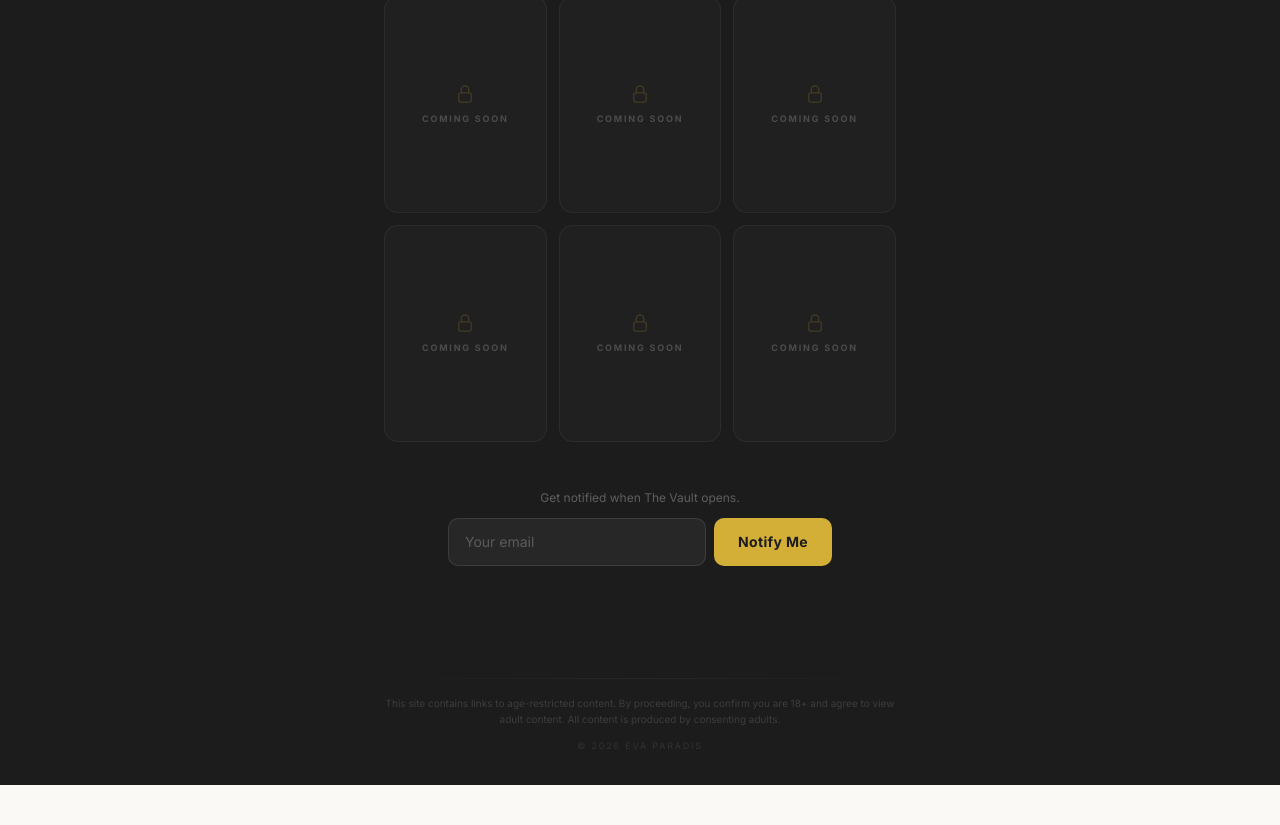
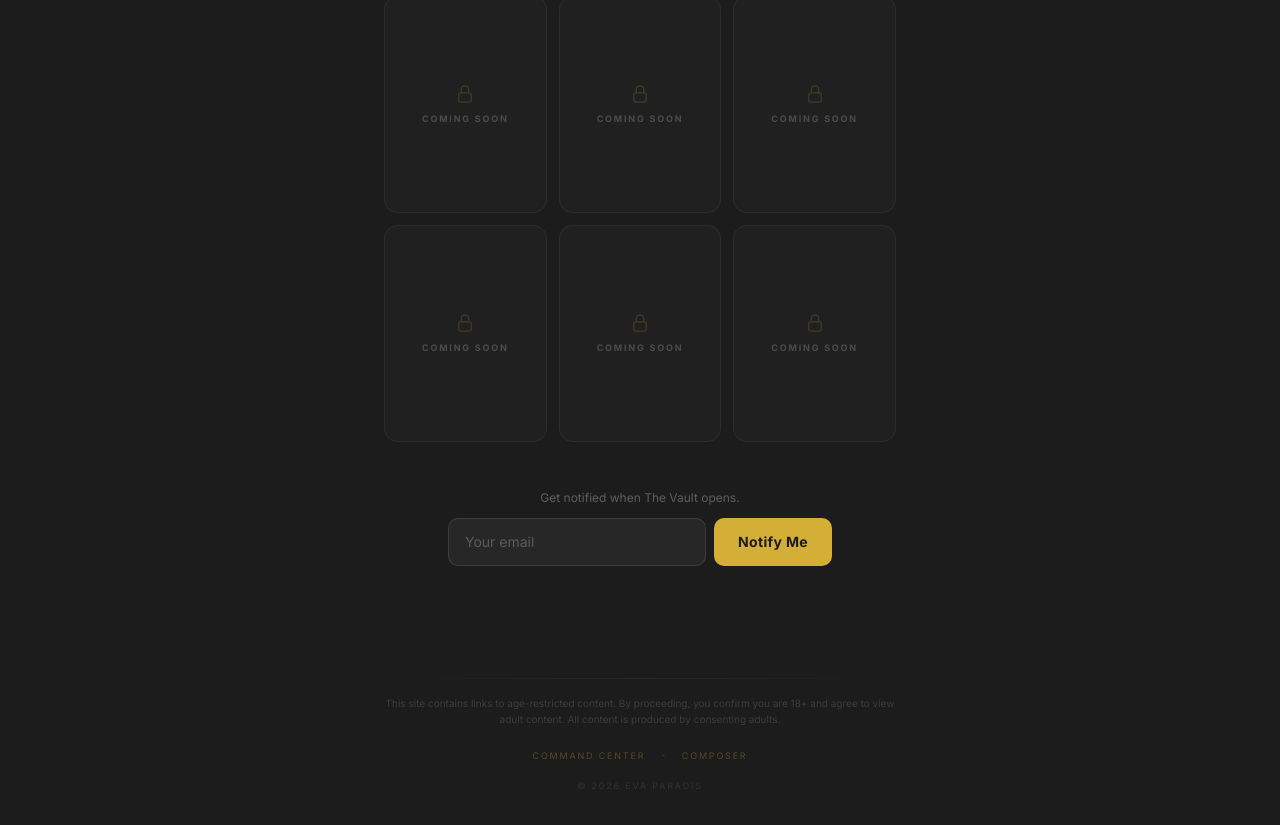
Before and after one commit to erikhinla/EVA-PARADIS, a Next.js app: page / in a window 1280 px wide. Shown: the part 1095-1920 px from the top of the page. Before the commit the page ends 1880 px from the top, so only its background shows below. Built offline with nearby package versions, Linux system fonts and the light colour scheme; no server answers; a web font is replaced by a local one.

Commit message:
Connect landing page + dashboard: cross-nav links

```diff
--- a/src/app/page.tsx
+++ b/src/app/page.tsx
@@ -1,7 +1,7 @@
-// Build: 2026-02-07T06:48:53.515764
 "use client";
 
 import { useEffect, useRef } from "react";
+import Link from "next/link";
 import { Analytics } from "@vercel/analytics/react";
 import { AnalyticsScripts } from "@/components/AnalyticsScripts";
 import { useUtmParams } from "@/hooks/useUtmParams";
@@ -230,6 +230,21 @@ export default function Home() {
               you confirm you are 18+ and agree to view adult content. All content
               is produced by consenting adults.
             </p>
+            <div className="mt-4 flex items-center justify-center gap-4">
+              <Link
+                href="/dashboard"
+                className="text-[9px] uppercase tracking-[0.2em] text-oro/30 hover:text-oro/60 transition-colors"
+              >
+                Command Center
+              </Link>
+              <span className="text-cream/10">·</span>
+              <Link
+                href="/dashboard/compose"
+                className="text-[9px] uppercase tracking-[0.2em] text-oro/30 hover:text-oro/60 transition-colors"
+              >
+                Composer
+              </Link>
+            </div>
             <p className="mt-3 text-[9px] uppercase tracking-[0.2em] text-cream/10">
               &copy; {new Date().getFullYear()} Eva Paradis
             </p>
--- a/src/components/dashboard/Dashboard.tsx
+++ b/src/components/dashboard/Dashboard.tsx
@@ -633,6 +633,12 @@ export default function Dashboard() {
         </div>
         <div className="flex items-center gap-4">
           <Link
+            href="/"
+            className="text-[10px] text-neutral-500 uppercase tracking-wider hover:text-white transition-colors"
+          >
+            Landing Page
+          </Link>
+          <Link
             href="/dashboard/compose"
             className="text-[10px] text-neutral-500 uppercase tracking-wider hover:text-white transition-colors"
           >
```
